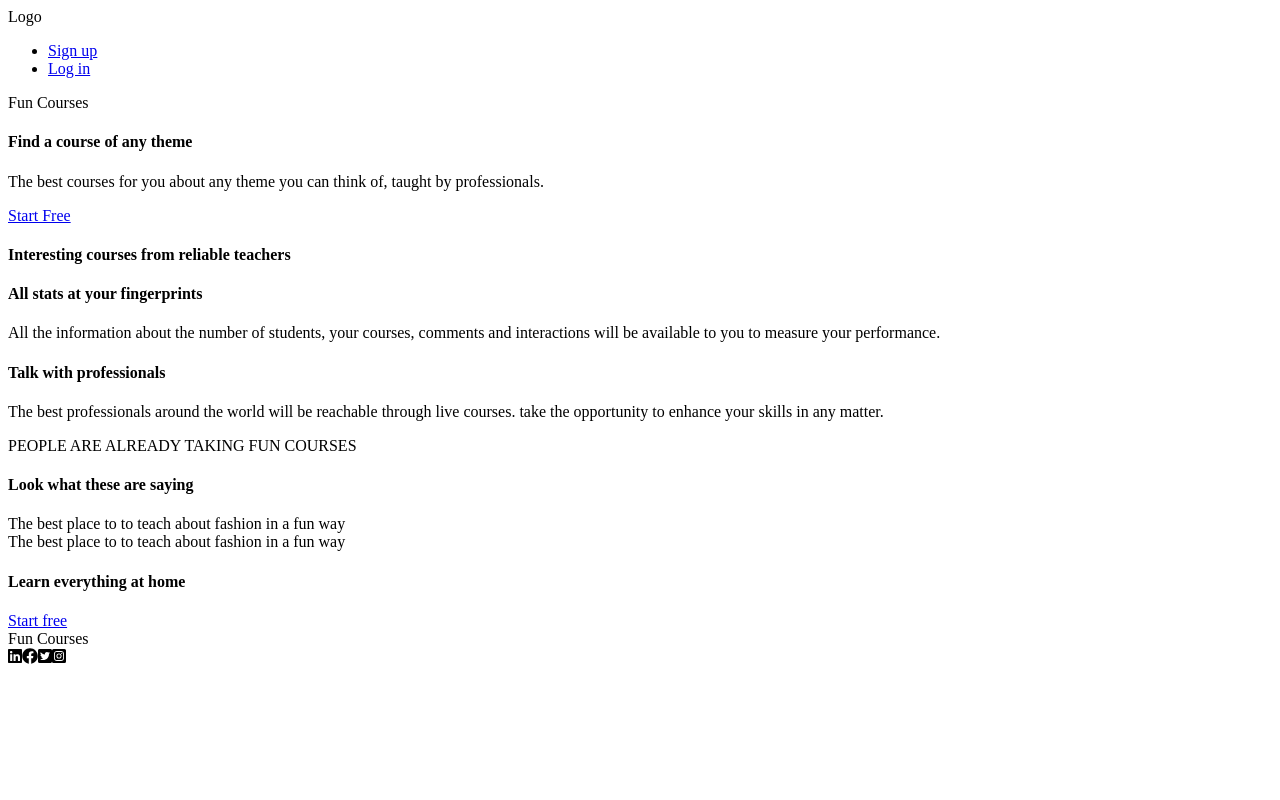
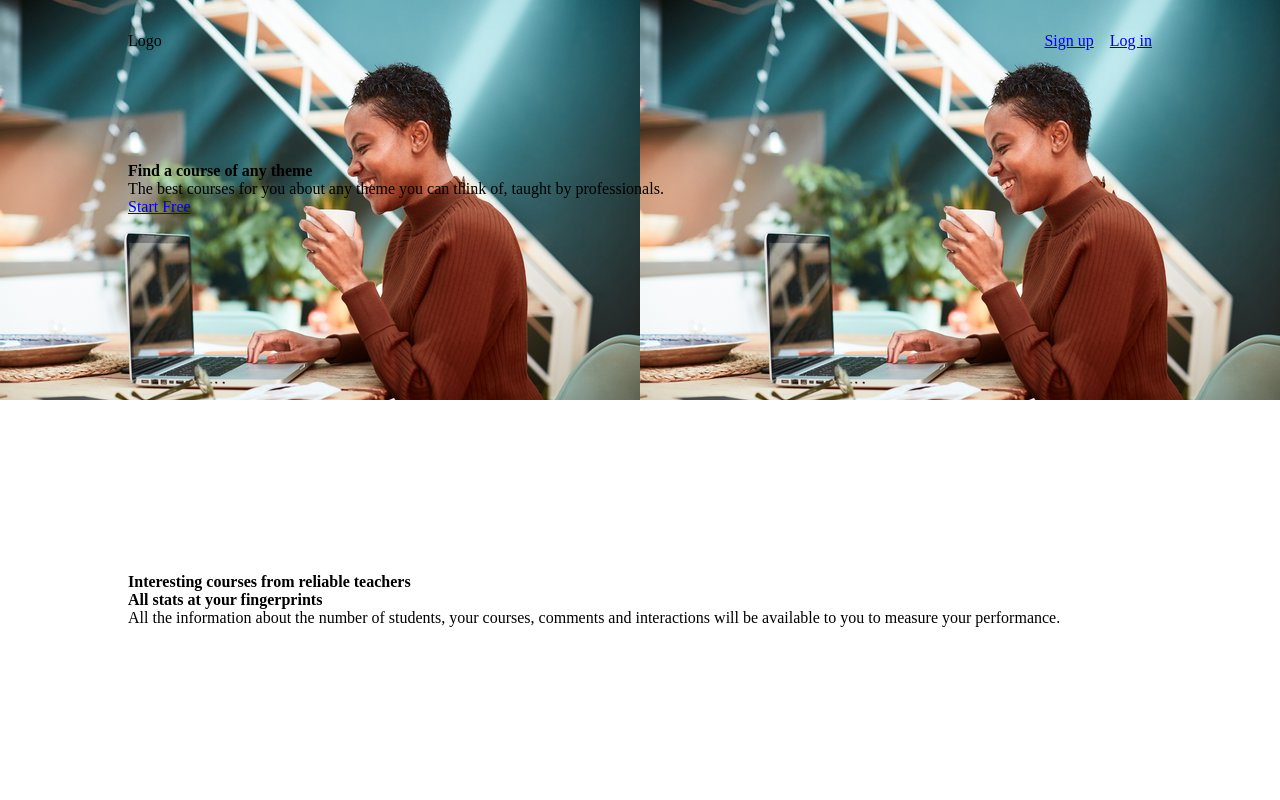
Before and after one commit to javierbotero/FunCourses, a React (Create React App) app: page / in a window 1280 px wide. Shown: the top 800 px of the page. Built offline with nearby package versions, Linux system fonts and the light colour scheme; no server answers; what react-router-prop-types would draw is missing.

Commit message:
Adds spacing and layout in Landing component

```diff
--- a/src/components/Landing.js
+++ b/src/components/Landing.js
@@ -2,6 +2,8 @@ import React from 'react';
 import { Link } from 'react-router-dom';
 import { FontAwesomeIcon } from '@fortawesome/react-fontawesome';
 import { OPINIONS } from '../constants/constants';
+import image1 from '../assets/images/fun1.jpeg';
+import styles from '../css/Landing.module.css';
 
 const Landing = () => {
   const displayOpinions = opinions => opinions.map(o => (
@@ -16,21 +18,24 @@ const Landing = () => {
 
   return (
     <div className="info-landing">
-      <header>
-        <div className="logo" />
-        <div>Fun Courses</div>
-      </header>
-      <main>
-        <section>
-          <h4>Find a course of any theme</h4>
+      <header className={`${styles.containers} ${styles.containerHeader}`} style={{ backgroundImage: `url(${image1})` }}>
+        <nav className={`${styles.navHeader}`}>
+          <div className="logo">Logo</div>
+          <ul className={`${styles.loginMenu}`}>
+            <li><Link to="/signup">Sign up</Link></li>
+            <li><Link to="/login">Log in</Link></li>
+          </ul>
+        </nav>
+        <h4 className={styles.headerPar}>Find a course of any theme</h4>
         <p>
           The best courses for you about any
           theme you can think of, taught by
           professionals.
         </p>
         <Link to="/signin">Start Free</Link>
-        </section>
-        <section>
+      </header>
+      <main>
+        <section className={`${styles.containers} ${styles.verticalCenter} bg-white`}>
           <h4>Interesting courses from reliable teachers</h4>
           <div>
             <div>
@@ -47,7 +52,7 @@ const Landing = () => {
             <div className="stats" />
           </div>
         </section>
-        <section>
+        <section className={`${styles.containers} ${styles.verticalCenter} bg-purple`}>
           <div className="stats" />
           <div>
             <div>
@@ -62,7 +67,7 @@ const Landing = () => {
             </div>
           </div>
         </section>
-        <section>
+        <section className={`${styles.containers} ${styles.verticalCenter} bg-white`}>
           <div>PEOPLE ARE ALREADY TAKING FUN COURSES</div>
           <h4>Look what these are saying</h4>
           <div className="opinions">
@@ -70,11 +75,12 @@ const Landing = () => {
           </div>
         </section>
       </main>
-      <footer>
-        <div>
+      <footer className={`${styles.footerLook} bg-white`}>
+        <div className={`${styles.socialImage}`} style={{ backgroundImage: `url(${image1})` }}>
           <h4>Learn everything at home</h4>
           <Link to="/signin">Start free</Link>
         </div>
+        <div className={`${styles.verticalCenter} ${styles.socialMedia}`}>
           <div>
             <div className="logo" />
             <div>Fun Courses</div>
@@ -85,6 +91,7 @@ const Landing = () => {
             <FontAwesomeIcon icon={['fab', 'twitter-square']} />
             <FontAwesomeIcon icon={['fab', 'instagram-square']} />
           </div>
+        </div>
       </footer>
     </div>
   );
--- a/src/containers/App.js
+++ b/src/containers/App.js
@@ -93,13 +93,6 @@ const App = props => {
   );
   const landingInfo = (
     <div className="landing">
-      <div className="logo">Logo</div>
-      <header>
-        <ul>
-          <li><Link to="/signup">Sign up</Link></li>
-          <li><Link to="/login">Log in</Link></li>
-        </ul>
-      </header>
       <Landing />
     </div>
   );
--- /dev/null
+++ b/src/css/Landing.module.css
@@ -0,0 +1,67 @@
+/*
+
+  orange: #F5531F
+  fuchsia: #4F1D9F
+  purple: #4333B3
+  white: #FFFFFF
+  light-fuchsia: #E6F0FE
+
+*/
+
+.containers {
+  min-height: 25em;
+  padding: 0 10%;
+}
+
+.verticalCenter {
+  display: flex;
+  flex-direction: column;
+  justify-content: center;
+}
+
+.loginMenu {
+  display: flex;
+}
+
+.loginMenu li {
+  padding-left: 0;
+}
+
+.headerPar {
+  padding-top: 5em;
+}
+
+.navHeader {
+  display: flex;
+  flex-direction: column;
+  justify-content: space-between;
+  padding: 2em 0;
+}
+
+.footerLook {
+  min-height: 25em;
+  text-align: center;
+}
+
+.socialMedia {
+  height: 300px;
+}
+
+.socialImage {
+  height: 8em;
+  display: flex;
+  flex-direction: column;
+  justify-content: center;
+  background-position: center;
+  background-size: cover;
+  background-repeat: no-repeat;
+}
+
+@media screen and (min-width: 600px) {
+  .navHeader {
+    flex-direction: row;
+  }
+  .loginMenu li {
+    padding-left: 1em;
+  }
+}
--- a/src/css/style.css
+++ b/src/css/style.css
@@ -8,6 +8,13 @@
 
 */
 
+* {
+  margin: 0;
+  padding: 0;
+  box-sizing: content-box;
+  list-style-type: none;
+}
+
 .loading {
   border: 16px solid #E6F0FE;
   border-top: 16px solid #4333B3;
@@ -15,6 +22,12 @@
   width: 120px;
   height: 120px;
   animation: spin 2s linear infinite;
+}
+
+
+@keyframes spin {
+  0% { transform: rotate(0deg); }
+  100% { transform: rotate(360deg); }
 }
 
 .avatar {
@@ -48,7 +61,10 @@
   height: 100%;
 }
 
-@keyframes spin {
-  0% { transform: rotate(0deg); }
-  100% { transform: rotate(360deg); }
+.bg-white {
+  background-color: #FFFFFF;
 }
+
+.bg-purple {
+  background-color: #E6F0FE;
+}
```
Also changed, not shown: src/assets/images/fun1.jpeg (added), src/assets/images/fun2.jpg (added). Lines whose indentation alone changed are shown as unchanged.
